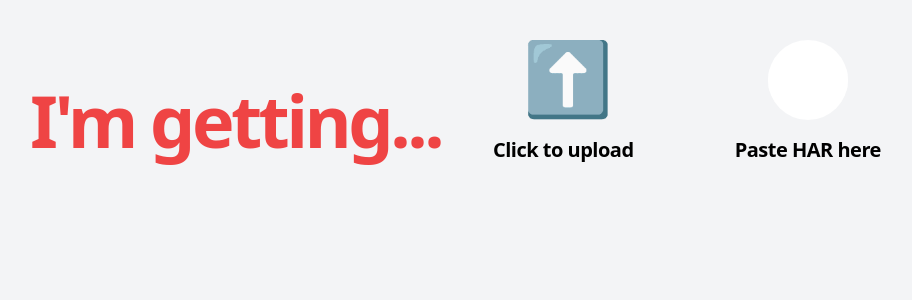
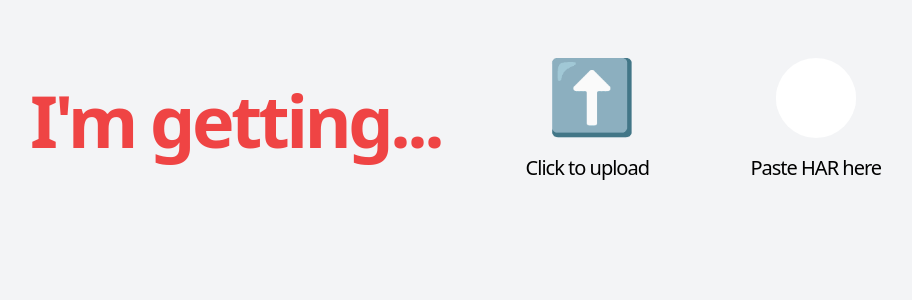
Before and after one commit to kiranmarshall/im-getting, a React (Vite) app: page / in a window 1280 px wide. Shown: the top 300 px of the page, without its empty margins (10-922 px from the left). Built offline with nearby package versions, Linux system fonts and the light colour scheme.

Commit message:
fix: additional styling

```diff
--- a/src/components/UploadPanel.css
+++ b/src/components/UploadPanel.css
@@ -3,6 +3,6 @@ input[type='file'] {
 }
 
 .custom-text-area {
-   @apply focus:outline-none outline-none text-center h-6 caret-transparent;
+   @apply focus:outline-none outline-none text-center h-6;
    resize: none;
 }
--- a/src/components/UploadPanel.tsx
+++ b/src/components/UploadPanel.tsx
@@ -53,11 +53,11 @@ export const UploadPanel = () => {
    }, [har]);
 
    return (
-      <div className="flex-grow">
+      <div className="ml-8 flex-grow my-auto">
          <div className="grid grid-cols-2 h-40">
             <label className="flex flex-col items-center justify-center group cursor-pointer">
-               <div className="text-7xl h-20 w-20 group-hover:scale-105 transition-transform">⬆️</div>
-               <span className="flex-grow text-xl font-semibold tracking-tight mt-4">
+               <div className="text-7xl h-20 w-20 group-hover:scale-105 transition-transform">{isFirstUpload ? '⬆️' : '🔁'}</div>
+               <span className="text-xl font-medium tracking-tighter mt-4">
                   {isFirstUpload ? 'Click to upload' : 'Clear HAR and upload'}
                </span>
                <input className="place-self-center" ref={uploadRef} type="file" onChange={handleHarUpload} />
@@ -67,7 +67,7 @@ export const UploadPanel = () => {
                <div className="bg-white rounded-full h-20 w-20 flex  items-center justify-center overflow-hidden cursor-text group-hover:scale-105 transition-transform">
                   <textarea className="custom-text-area" ref={pasteRef} onChange={handleHarPaste} />
                </div>
-               <span className="flex-grow  text-xl font-semibold tracking-tight mt-4">Paste HAR here</span>
+               <span className=" text-xl font-medium tracking-tighter mt-4">Paste HAR here</span>
             </label>
          </div>
       </div>
```
